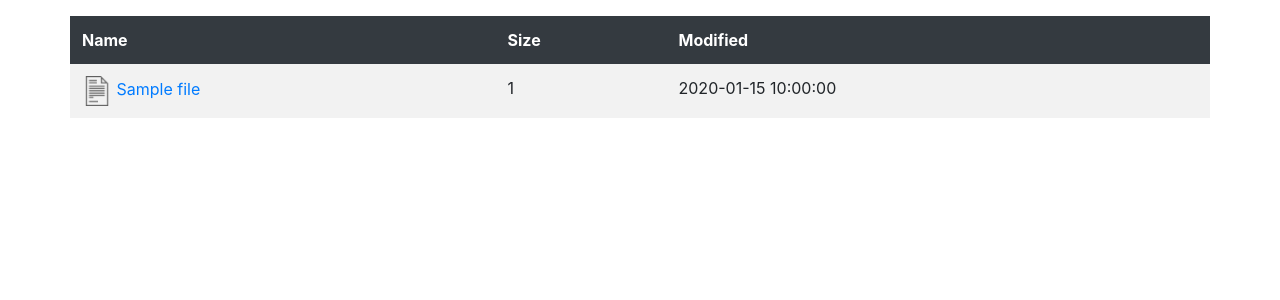
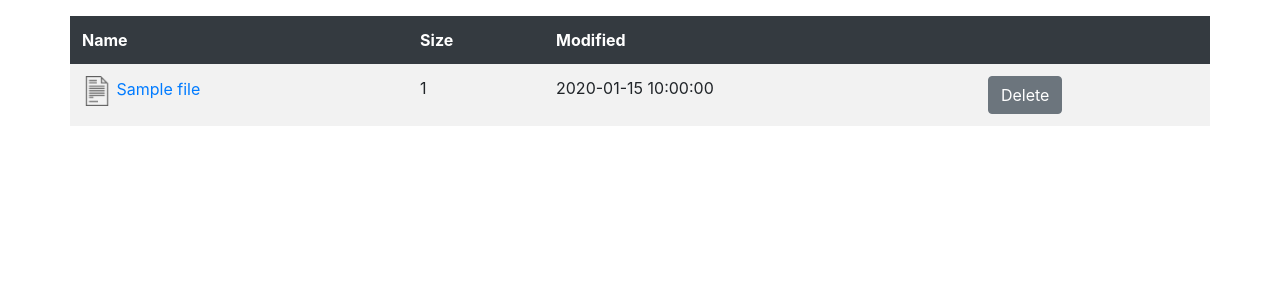
Before and after one commit to AleksandrKovshariov/Client, a Flask app: template templates/files/files.html in a window 1280 px wide. Shown: the part 128-428 px from the top of the page. Run offline with Flask 2, Linux system fonts and the light colour scheme; the template is opened without the code that fills it: most values are stand-ins (such as "Sample title", 1, 10 or a date in 2020); some libraries are stand-ins or nearby versions.

Commit message:
Add delete button

```diff
--- a/files.py
+++ b/files.py
@@ -95,7 +95,6 @@ def resource(sub_path):
                                path=path
                                )
 
-
     return Response(stream_with_context(req.iter_content(chunk_size=1024)), headers=req.headers.items())
 
 
--- a/templates/files/files.html
+++ b/templates/files/files.html
@@ -23,6 +23,7 @@
           <th scope="col">Name</th>
           <th scope="col">Size</th>
           <th scope="col">Modified</th>
+          <th scope="col"></th>
         </tr>
       </thead>
           {% for file in files %}
@@ -39,6 +40,11 @@
             </td>
             <td>{{ file['size'] }}</td>
             <td>{{ file['modified'] }}</td>
+            <td>
+                <button type="button" class="btn btn-secondary">
+                    Delete
+                </button>
+            </td>
           </tr>
           {% endfor %}
     </table>
```
